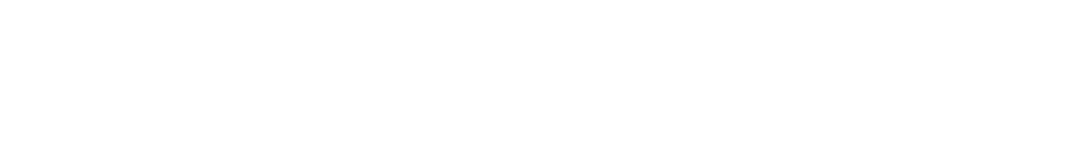
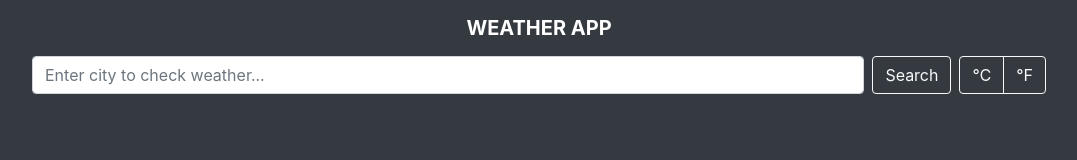
Before and after one commit to suretrust/weather-app, a website built with webpack: page dist/index.html in a window 1280 px wide. Shown: the whole page, without its empty margins (101-1178 px from the left). Built offline with nearby package versions, Linux system fonts and the light colour scheme.

Commit message:
Add simple form and submit button

```diff
--- a/dist/index.html
+++ b/dist/index.html
@@ -1,13 +1,40 @@
 <!DOCTYPE html>
 <html lang="en">
+
 <head>
     <meta charset="UTF-8">
     <meta name="viewport" content="width=device-width, initial-scale=1.0">
     <meta http-equiv="X-UA-Compatible" content="ie=edge">
+
+    <link rel="stylesheet" href="https://stackpath.bootstrapcdn.com/bootstrap/4.3.1/css/bootstrap.min.css"
+        integrity="sha384-ggOyR0iXCbMQv3Xipma34MD+dH/1fQ784/j6cY/iJTQUOhcWr7x9JvoRxT2MZw1T" crossorigin="anonymous">
     <title>Weather App</title>
 </head>
-<body>
+
+<body class="bg-dark">
+    <div class="container">
+
+        <nav class="navbar navbar-danger text-white">
+            <a class="navbar-brand text-white mx-auto font-weight-bold" href="#">WEATHER APP</a>
+        </nav>
+
+        <form>
+            <div class="mx-md-5">
+                <div class="d-flex justify-content-between">
+                    <input class="form-control mr-2" type="search" placeholder="Enter city to check weather..." aria-label="Search">
+
+                    <button class="btn btn-outline-light mr-2" type="submit">Search</button>
+                    <div class="btn-group" role="group">
+                        <button type="button" class="btn btn-outline-light">&#8451;</button>
+                        <button type="button" class="btn btn-outline-light">&#8457;</button>
+                    </div>
+                </div>
+            </div>
+        </form>
+
+    </div>
 
     <script src="./main.js"></script>
 </body>
+
 </html>
```
